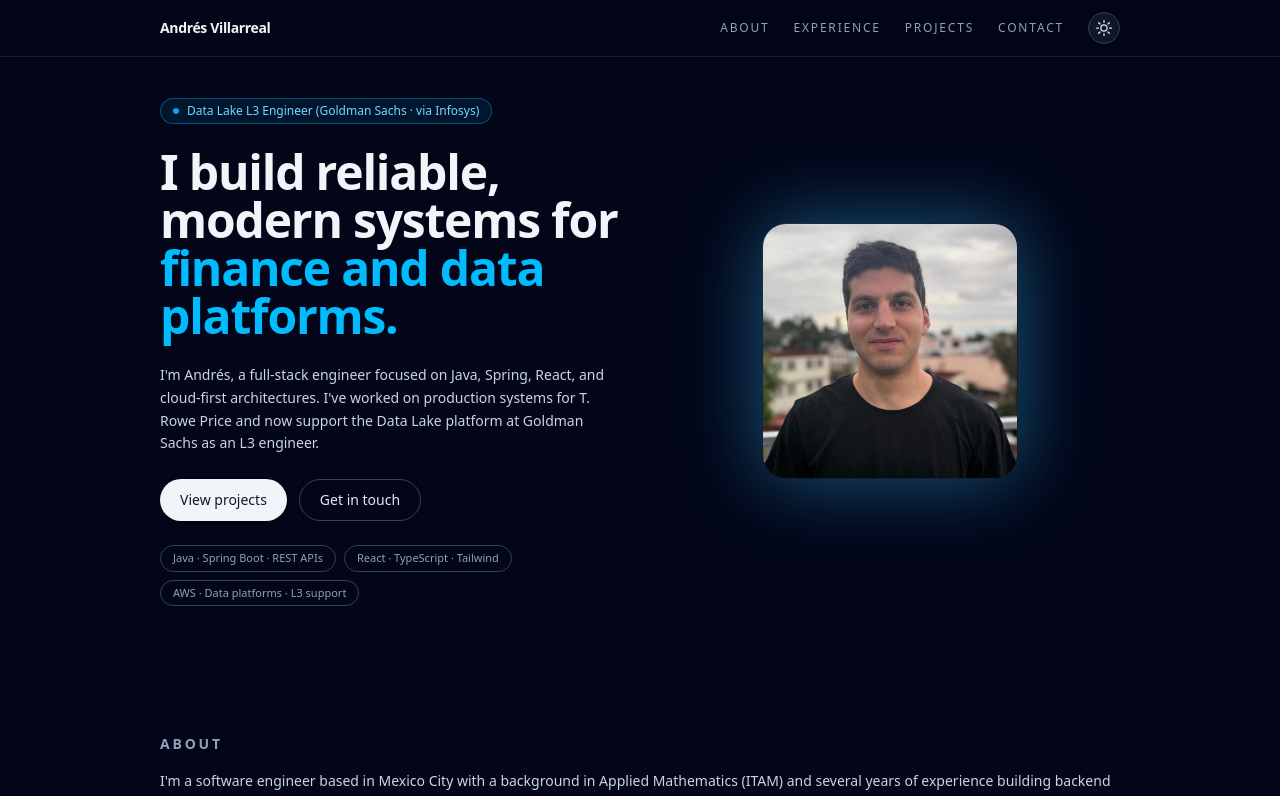
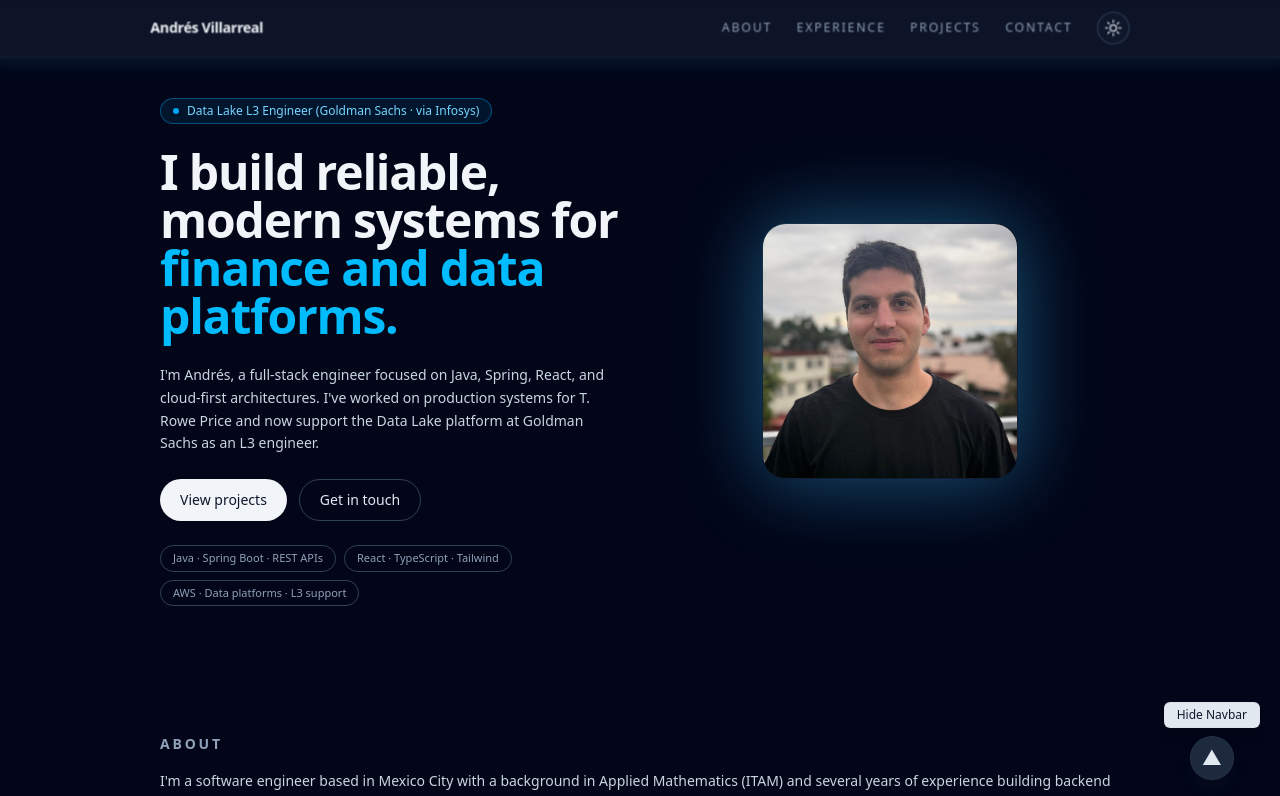
Before and after one commit to andres1998-byte/andres-portfolio, a React (Vite) app: page / in a window 1280 px wide. Shown: the top 796 px of the page. Built offline with nearby package versions, Linux system fonts and the light colour scheme.

Commit message:
Modifications to Navbar

```diff
--- a/src/components/Navbar.jsx
+++ b/src/components/Navbar.jsx
@@ -1,7 +1,8 @@
 // src/components/Navbar.jsx
-import { useState } from "react";
+import { useState, useEffect } from "react";
 import { Bars3Icon, XMarkIcon, MoonIcon, SunIcon } from "@heroicons/react/24/outline";
 import { useTheme } from "../context/ThemeContext";
+import { motion } from "framer-motion";
 
 const navItems = [
   { id: "about", label: "About" },
@@ -19,44 +20,102 @@ function scrollToSection(id) {
 export default function Navbar() {
   const [open, setOpen] = useState(false);
   const { theme, toggleTheme } = useTheme();
+  const [hovered, setHovered] = useState(false);
+  const [isHidden, setIsHidden] = useState(false);
+
+  // Fix: animation won't run before first paint
+  const [ready, setReady] = useState(false);
+
+  useEffect(() => {
+    const t = setTimeout(() => setReady(true), 50);
+    return () => clearTimeout(t);
+  }, []);
 
   const iconClasses = "h-5 w-5 text-slate-700 dark:text-slate-200";
 
   return (
-    <header
+    <>
+      {/* NAVBAR */}
+      <motion.header
+        onMouseEnter={() => setHovered(true)}
+        onMouseLeave={() => setHovered(false)}
+        animate={{
+          y: isHidden ? -96 : 0, // slide up out of view
+          backgroundColor: hovered
+            ? theme === "dark"
+              ? "rgba(15, 23, 42, 0.9)"
+              : "rgba(226, 232, 240, 0.95)"
+            : theme === "dark"
+              ? "rgba(15, 23, 42, 0.7)"
+              : "rgba(226, 232, 240, 0.78)",
+          boxShadow: hovered
+            ? "0 0 22px rgba(56, 189, 248, 0.20)"
+            : "0 4px 20px rgba(0,0,0,0.06)",
+          backdropFilter: hovered ? "blur(14px)" : "blur(10px)",
+        }}
+        whileHover={{ scale: isHidden ? 1 : 1.02 }}
+        transition={{ duration: 0.35, ease: "easeOut" }}
         className="
-        fixed inset-x-0 top-0 z-40
-        border-b border-slate-200/60 bg-slate-50/80 backdrop-blur
-        dark:bg-slate-950/80 dark:border-slate-800/80
+          transform fixed inset-x-0 top-0 z-40
+          border-b border-slate-200/60 dark:border-slate-800/80
         "
       >
-      <nav className="mx-auto flex max-w-5xl items-center justify-between px-4 py-3 sm:px-6 lg:px-8">
-
-        {/* Logo / Name */}
-        <button
+        <motion.nav
+          initial={{ opacity: 0, y: -30 }}
+          animate={ready ? { opacity: 1, y: 0 } : {}}
+          transition={{ duration: 0.6, ease: "easeOut" }}
+          className="
+            transform mx-auto flex max-w-5xl items-center
+            justify-between px-4 py-3 sm:px-6 lg:px-8
+          "
+        >
+          {/* Logo */}
+          <motion.button
             type="button"
             onClick={() => scrollToSection("hero")}
-          className="text-sm font-semibold tracking-tight text-slate-900 dark:text-slate-100"
+            whileHover={{ scale: 1.04 }}
+            transition={{ duration: 0.2 }}
+            className="
+              text-sm font-semibold tracking-tight
+              text-slate-900 dark:text-slate-100
+            "
           >
             Andrés Villarreal
-        </button>
+          </motion.button>
 
           {/* Desktop nav */}
           <div className="hidden items-center gap-6 sm:flex">
-          {navItems.map((item) => (
-            <button
+            {navItems.map((item, index) => (
+              <motion.button
                 type="button"
                 key={item.id}
                 onClick={() => scrollToSection(item.id)}
+                initial={{ opacity: 0, y: -10 }}
+                animate={ready ? { opacity: 1, y: 0 } : {}}
+                transition={{
+                  delay: 0.2 + index * 0.07,
+                  duration: 0.35,
+                  ease: "easeOut",
+                }}
+                whileHover={{ scale: 1.05 }}
                 className="
-                text-xs font-medium uppercase tracking-[0.15em]
+                  relative text-xs font-medium uppercase tracking-[0.15em]
                   text-slate-500 hover:text-slate-900
                   dark:text-slate-400 dark:hover:text-slate-100
                   transition-colors
                 "
               >
                 {item.label}
-            </button>
+
+                {/* Underline animation */}
+                <motion.span
+                  className="absolute left-0 -bottom-0.5 h-[1px] w-full bg-sky-500"
+                  initial={{ scaleX: 0 }}
+                  whileHover={{ scaleX: 1 }}
+                  transition={{ duration: 0.2 }}
+                  style={{ originX: 0 }}
+                />
+              </motion.button>
             ))}
 
             {/* Theme toggle */}
@@ -68,15 +127,18 @@ export default function Navbar() {
                 inline-flex h-8 w-8 items-center justify-center rounded-full
                 border border-slate-200 bg-slate-100 text-slate-700 hover:bg-slate-200
                 dark:border-slate-700 dark:bg-slate-900 dark:text-slate-100
-              dark:hover:bg-slate-800
-              transition-colors
+                dark:hover:bg-slate-800 transition-colors
               "
             >
-            {theme === "dark" ? <SunIcon className={iconClasses} /> : <MoonIcon className={iconClasses} />}
+              {theme === "dark" ? (
+                <SunIcon className={iconClasses} />
+              ) : (
+                <MoonIcon className={iconClasses} />
+              )}
             </button>
           </div>
 
-        {/* Mobile */}
+          {/* Mobile buttons */}
           <div className="flex items-center gap-2 sm:hidden">
             <button
               type="button"
@@ -85,16 +147,22 @@ export default function Navbar() {
               className="
                 inline-flex h-8 w-8 items-center justify-center rounded-full
                 border border-slate-200 bg-slate-100 text-slate-700 hover:bg-slate-200
-              dark:border-slate-700 dark:bg-slate-900 dark:text-slate-100 dark:hover:bg-slate-800
-              transition-colors
+                dark:border-slate-700 dark:bg-slate-900 dark:text-slate-100
+                dark:hover:bg-slate-800 transition-colors
               "
             >
-            {theme === "dark" ? <SunIcon className={iconClasses} /> : <MoonIcon className={iconClasses} />}
+              {theme === "dark" ? (
+                <SunIcon className={iconClasses} />
+              ) : (
+                <MoonIcon className={iconClasses} />
+              )}
             </button>
 
-          <button
+            {/* Mobile menu toggle */}
+            <motion.button
               type="button"
               onClick={() => setOpen((v) => !v)}
+              whileTap={{ scale: 0.92 }}
               className="
                 inline-flex h-9 w-9 items-center justify-center rounded-full
                 border border-slate-200 bg-slate-100 text-slate-700 hover:bg-slate-200
@@ -102,14 +170,26 @@ export default function Navbar() {
                 dark:hover:bg-slate-800 transition-colors
               "
             >
-            {open ? <XMarkIcon className="h-5 w-5" /> : <Bars3Icon className="h-5 w-5" />}
-          </button>
+              {open ? (
+                <XMarkIcon className="h-5 w-5" />
+              ) : (
+                <Bars3Icon className="h-5 w-5" />
+              )}
+            </motion.button>
           </div>
-      </nav>
+        </motion.nav>
 
-      {/* Mobile menu panel */}
+        {/* Mobile dropdown */}
         {open && (
-        <div className="sm:hidden border-t border-slate-200 bg-slate-50 dark:border-slate-800 dark:bg-slate-950">
+          <motion.div
+            initial={{ opacity: 0, y: -10 }}
+            animate={{ opacity: 1, y: 0 }}
+            transition={{ duration: 0.25 }}
+            className="
+              sm:hidden border-t border-slate-200 bg-slate-50
+              dark:border-slate-800 dark:bg-slate-950
+            "
+          >
             <div className="space-y-1 px-4 py-3">
               {navItems.map((item) => (
                 <button
@@ -129,8 +209,60 @@ export default function Navbar() {
                 </button>
               ))}
             </div>
-        </div>
+          </motion.div>
         )}
-    </header>
+      </motion.header>
+
+      {/* FLOATING SHOW/HIDE BUTTON WITH TOOLTIP */}
+<motion.div
+  className="fixed bottom-5 right-5 z-[999] flex flex-col items-center"
+  onMouseEnter={() => setHovered(true)}
+  onMouseLeave={() => setHovered(false)}
+>
+  {/* Tooltip */}
+  {hovered && (
+    <motion.div
+      initial={{ opacity: 0, y: 6 }}
+      animate={{ opacity: 1, y: 0 }}
+      exit={{ opacity: 0, y: 6 }}
+      transition={{ duration: 0.22, ease: "easeOut" }}
+      className="
+        mb-2 px-3 py-1 rounded-md text-xs font-medium
+        bg-slate-800 text-slate-100 shadow-lg
+        dark:bg-slate-200 dark:text-slate-900
+        border border-slate-700/30 dark:border-slate-300/30
+        whitespace-nowrap
+      "
+    >
+      {isHidden ? "Show Navbar" : "Hide Navbar"}
+    </motion.div>
+  )}
+
+  {/* Button */}
+  <motion.button
+    onClick={() => setIsHidden((v) => !v)}
+    initial={{ opacity: 0, y: 20 }}
+    animate={{ opacity: 1, y: 0 }}
+    whileHover={{ scale: 1.1 }}
+    whileTap={{ scale: 0.9 }}
+    transition={{ duration: 0.3 }}
+    className="
+      h-11 w-11 rounded-full
+      bg-slate-200 dark:bg-slate-800
+      shadow-lg shadow-slate-400/30 dark:shadow-slate-900/40
+      backdrop-blur-md
+      flex items-center justify-center
+      border border-slate-300/40 dark:border-slate-700/40
+    "
+  >
+    {isHidden ? (
+      <span className="text-slate-700 dark:text-slate-200 text-xl">▼</span>
+    ) : (
+      <span className="text-slate-700 dark:text-slate-200 text-xl">▲</span>
+    )}
+  </motion.button>
+</motion.div>
+
+    </>
   );
 }
```
Lines whose indentation alone changed are shown as unchanged.
